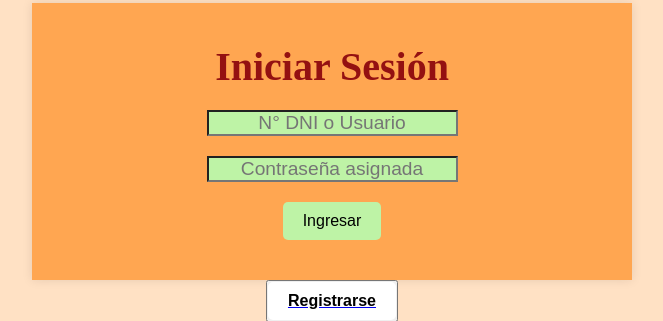
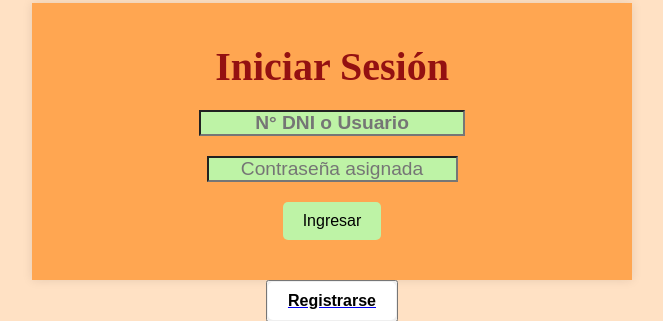
Before and after one commit to chavezramirez142006-alt/proyecto-js, a PHP site: page /inicio.html in a window 1280 px wide, with the pointer over the restyled element. Shown: the part 238-559 px from the top of the page, without its empty margins (308-971 px from the left). Run offline with PHP 8.4, Linux system fonts and the light colour scheme.

Commit message:
cambie nombre a formulario y modifique el css

```diff
--- a/css/estilo.css
+++ b/css/estilo.css
@@ -72,6 +72,12 @@
     margin-bottom: 20px;
 }
 
+.texto:hover {
+    color: var(--colorTitulos);
+    text-decoration: none;
+    font-weight: bold;
+}
+
 .bdos{
     background-color: var(--colordefecto);
     color: #000000;
```
Also changed, not shown: formulari.html (renamed from index.html).
